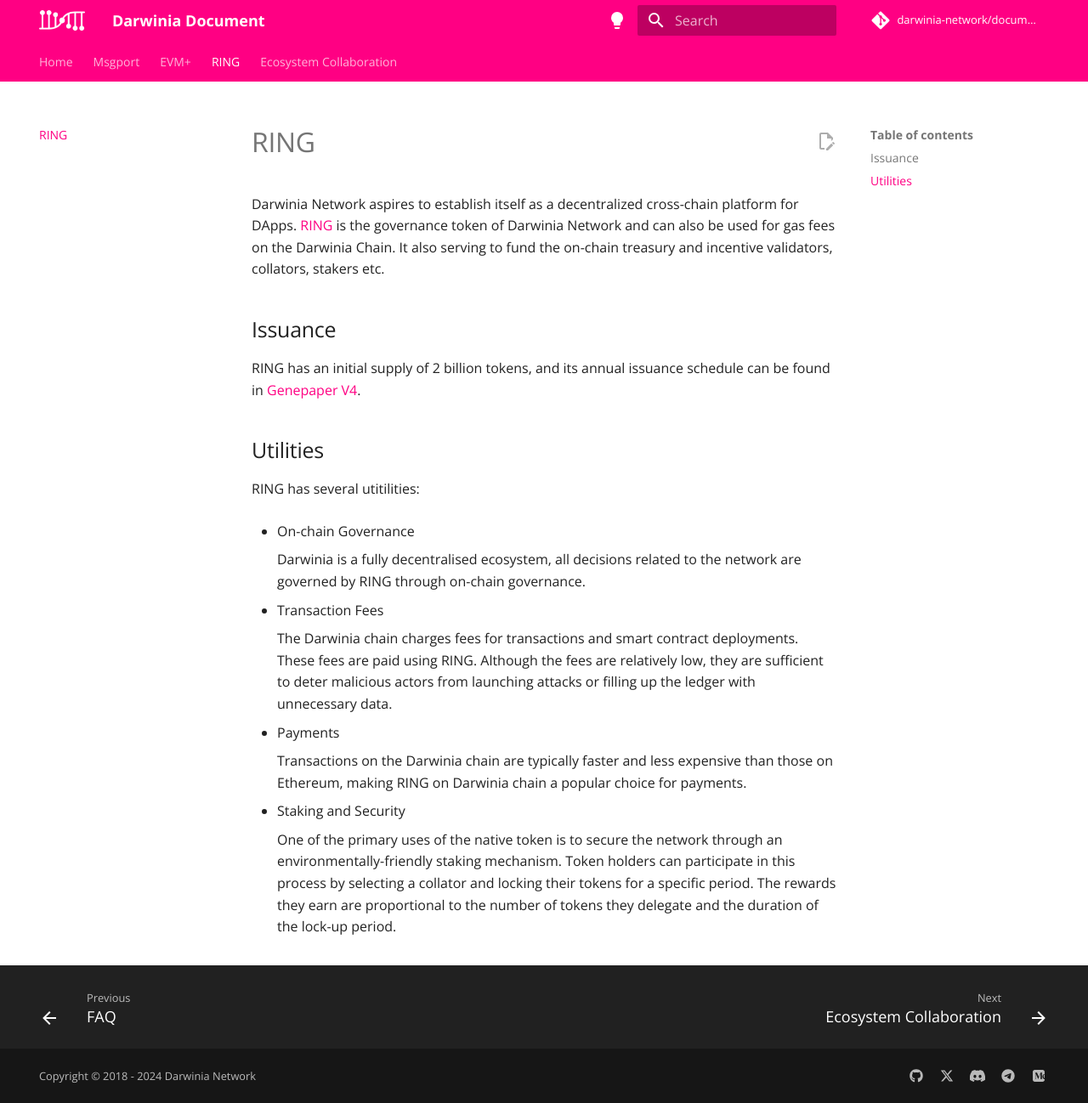
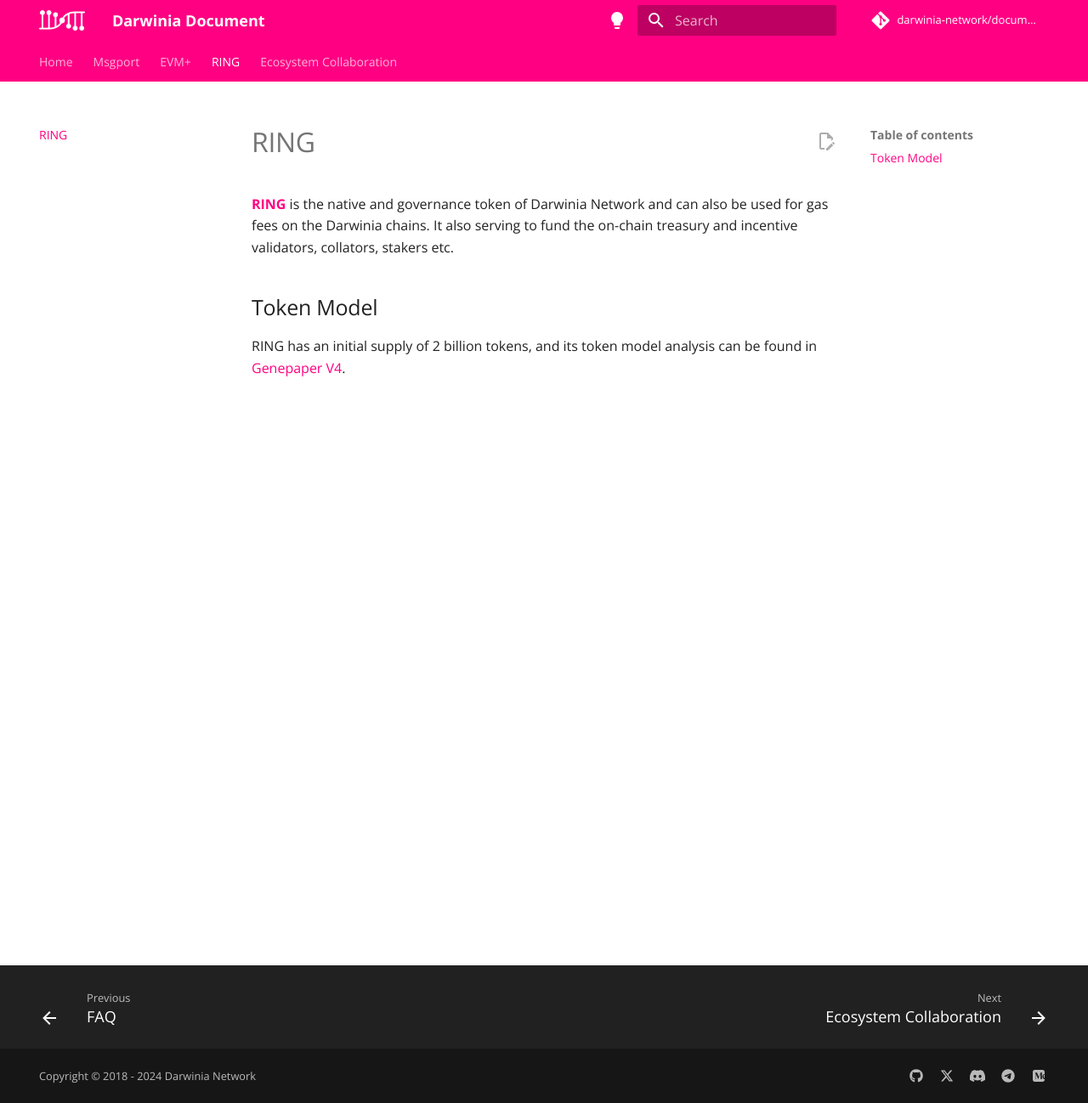
Before and after one commit to darwinia-network/docs, an MkDocs documentation site: the page built from docs/ring.md, in a window 1280 px wide and 1298 px high. Shown: the whole window at 85% size. Built offline with MkDocs 1.6.1 and Material for MkDocs 9.7.7, drawn with Linux system fonts in a browser that asks for light colours; comment, search, counter and statistics services are not loaded.

Commit message:
Simplify ring, ecosystem page (#19)

```diff
--- a/docs/ring.md
+++ b/docs/ring.md
@@ -1,27 +1,7 @@
 # RING
 
-Darwinia Network aspires to establish itself as a decentralized cross-chain platform for DApps. [RING](https://coinmarketcap.com/currencies/darwinia-network/) is the governance token of Darwinia Network and can also be used for gas fees on the Darwinia Chain. It also serving to fund the on-chain treasury and incentive validators, collators, stakers etc.
+[**RING**](https://coinmarketcap.com/currencies/darwinia-network/) is the native and governance token of Darwinia Network and can also be used for gas fees on the Darwinia chains. It also serving to fund the on-chain treasury and incentive validators, collators, stakers etc.
 
-## Issuance
+## Token Model
 
-RING has an initial supply of 2 billion tokens, and its annual issuance schedule can be found in [Genepaper V4](https://darwinia.network/Genepaper_v4.pdf).
-
-## Utilities
-
-RING has several utitilities:
-
-- On-chain Governance
-
-    Darwinia is a fully decentralised ecosystem, all decisions related to the network are governed by RING through on-chain governance.
-
-- Transaction Fees
-
-    The Darwinia chain charges fees for transactions and smart contract deployments. These fees are paid using RING. Although the fees are relatively low, they are sufficient to deter malicious actors from launching attacks or filling up the ledger with unnecessary data.
-
-- Payments
-
-    Transactions on the Darwinia chain are typically faster and less expensive than those on Ethereum, making RING on Darwinia chain a popular choice for payments.
-
-- Staking and Security
-
-    One of the primary uses of the native token is to secure the network through an environmentally-friendly staking mechanism. Token holders can participate in this process by selecting a collator and locking their tokens for a specific period. The rewards they earn are proportional to the number of tokens they delegate and the duration of the lock-up period.
+RING has an initial supply of 2 billion tokens, and its token model analysis can be found in [Genepaper V4](https://darwinia.network/Genepaper_v4.pdf).
```
Also changed, not shown: docs/ecosystem.md (+2 -2 lines).
